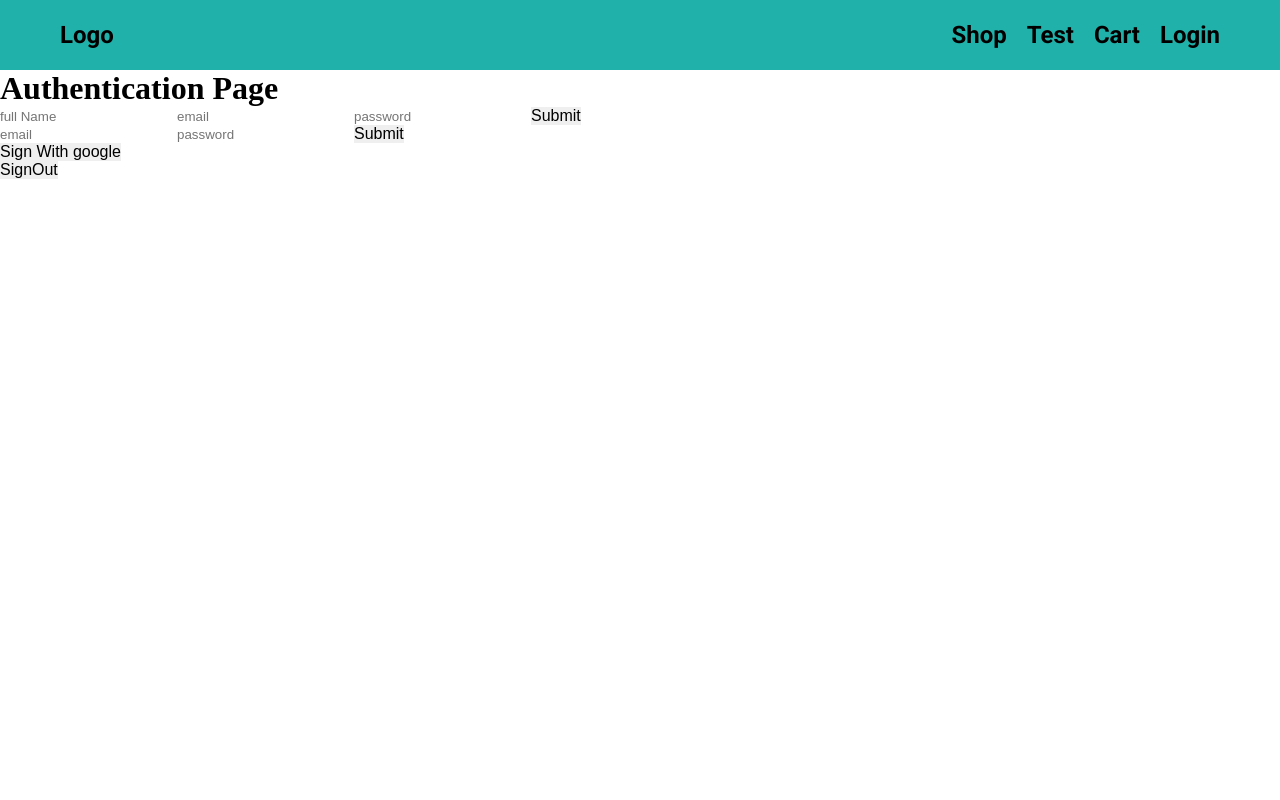
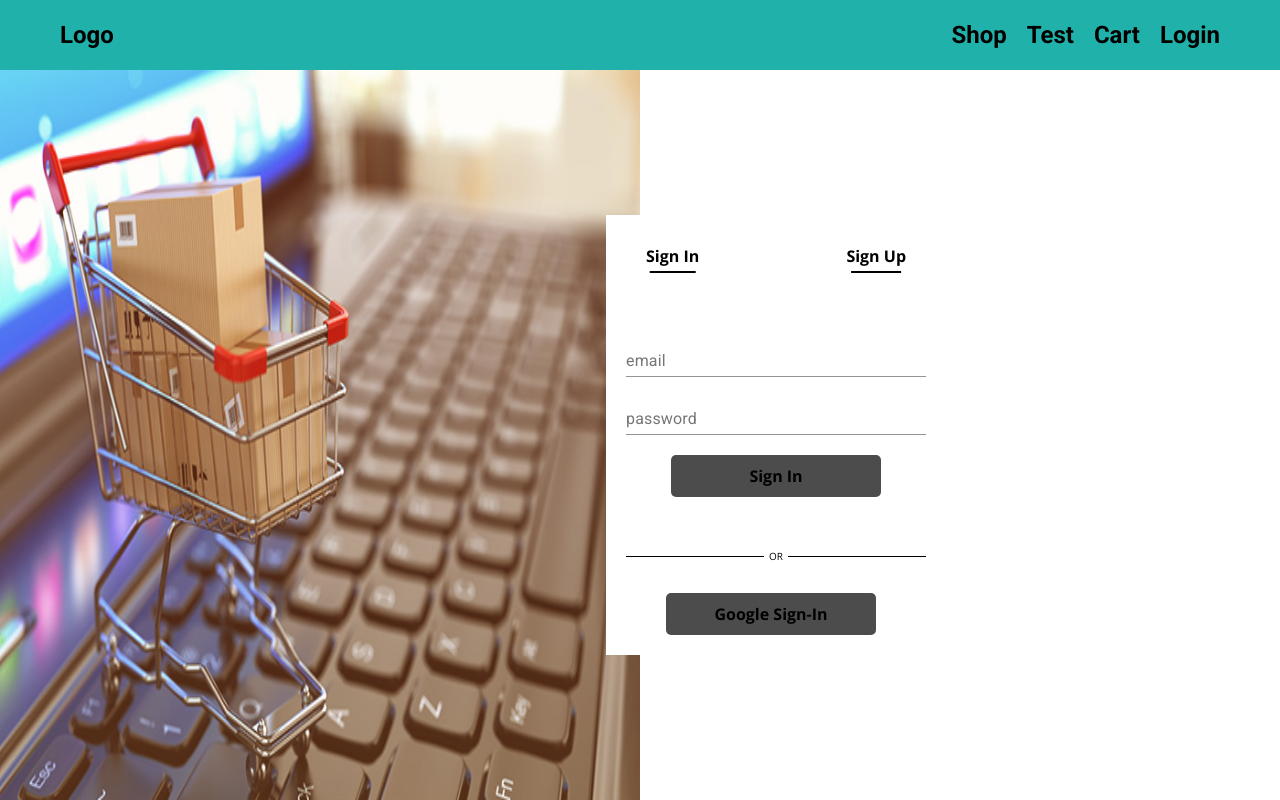
Before and after one commit to Ali123-gig/BuyFuy, a React (Create React App) app: page /Authentication in a window 1280 px wide. Built offline with nearby package versions, Linux system fonts and the light colour scheme; no server answers.

Commit message:
Authentication intial design

```diff
--- /dev/null
+++ b/src/Components/AuthForm/AuthForm.css
@@ -0,0 +1,53 @@
+.authForm{
+    height: 40em;
+    width: 30em;
+    /* background: lightpink; */
+    background: #ffff;
+    display: grid;
+    grid-template-rows: min-content 1fr min-content;
+    padding: 2em;
+    row-gap: 2em;
+    transform: translateX(-10%);
+}
+.authform-switcher{
+    display: grid;
+    grid-template-columns: repeat(2,1fr);
+    justify-items: start;
+}
+.underLine{
+    width: 50%;
+    height: 2px;
+    background: black;
+    position: absolute;
+    left: 50%;
+    transform: translateX(-50%)translateY(4px);
+}
+.authform-btns{
+    /* background: lightsalmon; */
+    display: grid;
+    justify-items: center;
+}
+.seperator-or{
+/* background: chartreuse; */
+width: 100%;
+display: grid;
+grid-template-columns: 1fr min-content 1fr;
+align-items: center;
+column-gap: 0.5em;
+font-family: var(--para-font);
+}
+.seperator-or::before{
+    content: "";
+    width: 100%;
+    height: 1px;
+    background: black;
+}
+.seperator-or::after{
+    content: "";
+    width: 100%;
+    height: 1px;
+    background: black;
+}
+.authform-fields{
+    /* background:purple; */
+}
--- /dev/null
+++ b/src/Components/AuthForm/AuthForm.js
@@ -0,0 +1,54 @@
+import React from "react";
+import "./AuthForm.css";
+import Button from "./../Button/Button";
+import SigninForm from "../SigninForm/SigninForm";
+import SignupForm from "../SignupForm/SignupForm";
+import { connect } from "react-redux";
+import { googleSigin } from "./../../Redux/auth/authActions";
+
+const AuthForm = ({ googleSigin }) => {
+  var [formType, setFormType] = React.useState("sign-in");
+  return (
+    <div className="authForm">
+      <div className="authform-switcher">
+        <Button
+          onClick={() => setFormType("sign-in")}
+          background="#ffff"
+          color="black"
+          style={{ position: "relative" }}
+        >
+          Sign In
+          <div className="underLine"></div>
+        </Button>
+        <Button
+          onClick={() => setFormType("sign-up")}
+          background="#ffff"
+          color="black"
+          style={{ position: "relative", justifySelf: "end" }}
+        >
+          Sign Up
+          <div className="underLine"></div>
+        </Button>
+      </div>
+      <div className="authform-fields center">
+        {formType === "sign-in" ? <SigninForm /> : <SignupForm />}
+      </div>
+      <div className="authform-btns">
+        <div className="seperator-or">OR</div>
+      </div>
+      <Button
+        onClick={() => googleSigin()}
+        background="rgba(0,0,0,0.7)"
+        color="black"
+        style={{ width: "70%", marginTop: "1em", marginLeft: "4em" }}
+      >
+        Google Sign-In
+      </Button>
+    </div>
+  );
+};
+var action = {
+  googleSigin,
+};
+
+export default connect(null, action)(AuthForm);
--- a/src/Components/Navbar/Navbar.js
+++ b/src/Components/Navbar/Navbar.js
@@ -30,7 +30,7 @@ const Navbar = ({ auth, siginout }) => {
       <MenuItems to="/Test">Test</MenuItems>
       <div>
         <Headers
-        onClick={()=>setNavbar(!navbar)}
+          onClick={()=>setNavbar(!navbar)}
           style={{ cursor: "pointer", display: "inline" }}
           fontSize={24}
           fontWeight="bold"
--- /dev/null
+++ b/src/Components/SigninForm/SigninForm.css
@@ -0,0 +1,7 @@
+.sign-in-form{
+    display: grid;
+    width: 100%;
+    justify-items: center;
+    row-gap: 1em;
+    /* background: coral; */
+}
--- a/src/Components/SigninForm/SigninForm.js
+++ b/src/Components/SigninForm/SigninForm.js
@@ -1,22 +1,49 @@
 import React, { useState } from "react";
-import { connect } from 'react-redux';
-import { signin } from './../../Redux/auth/authActions';
-
+import { connect } from "react-redux";
+import { signin } from "./../../Redux/auth/authActions";
+import "./SigninForm.css";
+import TextField from "@material-ui/core/TextField";
+import Button from "../Button/Button";
 const SigninForm = (props) => {
   var [email, setEmail] = useState("");
   var [password, setPassword] = useState("");
   var HandleFormSubmit = (e) => {
     e.preventDefault();
-    var user={
+    var user = {
       email,
       password,
-    }
-    props.signin(user)
+    };
+    props.signin(user);
   };
   return (
-    <div>
-      <form onSubmit={HandleFormSubmit}>
-        <input
+    <form className="sign-in-form" onSubmit={HandleFormSubmit}>
+      <TextField
+        value={email}
+        onChange={(e) => setEmail(e.target.value)}
+        id="standard-basic"
+        style={{ width: "100%" }}
+        label="email"
+        value={email}
+        onChange={(e) => setEmail(e.target.value)}
+      />
+      <TextField
+        value={password}
+        onChange={(e) => setPassword(e.target.value)}
+        id="standard-basic"
+        style={{ width: "100%" }}
+        label="password"
+        value={password}
+        onChange={(e) => setPassword(e.target.value)}
+      />
+      <Button
+        type="submit"
+        background="rgba(0,0,0,0.7)"
+        color="black"
+        style={{ width: "70%", marginTop: "1em" }}
+      >
+        Sign In
+      </Button>
+      {/* <input
           value={email}
           onChange={(e) => setEmail(e.target.value)}
           type="text"
@@ -28,13 +55,12 @@ const SigninForm = (props) => {
           type="text"
           placeholder="password"
         />
-        <button type="submit">Submit</button>
-      </form>
-    </div>
+        <button type="submit">Submit</button> */}
+    </form>
   );
 };
 
-var action={
-  signin
-}
-export default connect(null,action)(SigninForm);
+var action = {
+  signin,
+};
+export default connect(null, action)(SigninForm);
--- /dev/null
+++ b/src/Components/SignupForm/SignupForm.css
@@ -0,0 +1,6 @@
+.sign-up-form{
+    display: grid;
+    width: 100%;
+    justify-items: center;
+    row-gap: 0.5em;
+}
--- a/src/Components/SignupForm/SignupForm.js
+++ b/src/Components/SignupForm/SignupForm.js
@@ -1,31 +1,62 @@
+import { TextField } from "@material-ui/core";
 import React, { useState } from "react";
-import { connect } from 'react-redux';
-import { signup } from './../../Redux/auth/authActions';
+import { connect } from "react-redux";
+import Button from "../Button/Button";
+import { signup } from "./../../Redux/auth/authActions";
+import "./SignupForm.css";
 
-
-const SignupForm = ({signup}) => {
+const SignupForm = ({ signup }) => {
   var [fullName, setFullName] = useState("");
   var [email, setEmail] = useState("");
   var [password, setPassword] = useState("");
   var HandleFormSubmit = (e) => {
     e.preventDefault();
-    var user={
+    var user = {
       fullName,
       email,
       password,
-    }
-    signup(user)
+    };
+    signup(user);
   };
   return (
-    <div>
-      <form onSubmit={HandleFormSubmit}>
-        <input
+    <form className="sign-up-form" onSubmit={HandleFormSubmit}>
+      <TextField
         value={fullName}
         onChange={(e) => setFullName(e.target.value)}
-          type="text"
-          placeholder="full Name"
+        id="standard-basic"
+        style={{ width: "100%" }}
+        label="FullName"
+        value={fullName}
+        onChange={(e) => setFullName(e.target.value)}
       />
-        <input
+      <TextField
+        value={email}
+        onChange={(e) => setEmail(e.target.value)}
+        id="standard-basic"
+        style={{ width: "100%" }}
+        label="email"
+        value={email}
+        onChange={(e) => setEmail(e.target.value)}
+      />
+      <TextField
+        value={password}
+        onChange={(e) => setPassword(e.target.value)}
+        id="standard-basic"
+        style={{ width: "100%" }}
+        label="password"
+        value={password}
+        onChange={(e) => setPassword(e.target.value)}
+      />
+      <Button
+        type="submit"
+        background="rgba(0,0,0,0.7)"
+        color="black"
+        style={{ width: "70%", marginTop: "1em" }}
+      >
+        Sign Up
+      </Button>
+
+      {/* <input
         value={email}
         onChange={(e) => setEmail(e.target.value)}
         type="text"
@@ -37,13 +68,12 @@ const SignupForm = ({signup}) => {
         type="text"
         placeholder="password"
       />
-        <button type="submit">Submit</button>
+      <button type="submit">Submit</button> */}
     </form>
-    </div>
   );
 };
-var actions={
-  signup
-}
+var actions = {
+  signup,
+};
 
-export default connect(null,actions)(SignupForm);
+export default connect(null, actions)(SignupForm);
--- a/src/Pages/Authentication/Authentication.css
+++ b/src/Pages/Authentication/Authentication.css
@@ -0,0 +1,12 @@
+.authentication {
+  width: 100vw;
+  height:calc(100vh - var(--navbarHeight));
+  display: grid;
+  /* background: red; */
+  grid-template-columns: repeat(2,1fr);
+  font-size: 62.5%;
+}
+.auth-left{
+    background: url("./../../asset/image/ecommerce-seo-tips.jpg");
+    background-size: 100% 100% ,cover;
+}
--- a/src/Pages/Authentication/Authentication.js
+++ b/src/Pages/Authentication/Authentication.js
@@ -1,17 +1,23 @@
 import React from "react";
+import AuthForm from "../../Components/AuthForm/AuthForm";
 import GoogleSignin from "../../Components/GoogleSignin/GoogleSignin";
 import SigninForm from "../../Components/SigninForm/SigninForm";
 import SignOut from "../../Components/SignOut/SignOut";
 import SignupForm from "../../Components/SignupForm/SignupForm";
+import "./Authentication.css"
 
 const Authentication = () => {
   return (
-    <div>
-      <h1>Authentication Page</h1>
+    <div className="authentication">
+      <div className="auth-left"></div>
+      <div className="auth-right center" style={{alignItems:"start"}}>
+        <AuthForm />
+      </div>
+      {/* <h1>Authentication Page</h1>
       <SignupForm />
       <SigninForm />
       <GoogleSignin />
-      <SignOut />
+      <SignOut /> */}
     </div>
   );
 };
```
Also changed, not shown: src/asset/image/ecommerce-seo-tips.jpg (added), src/asset/image/ioop.jpg (added). Lines whose indentation alone changed are shown as unchanged.
